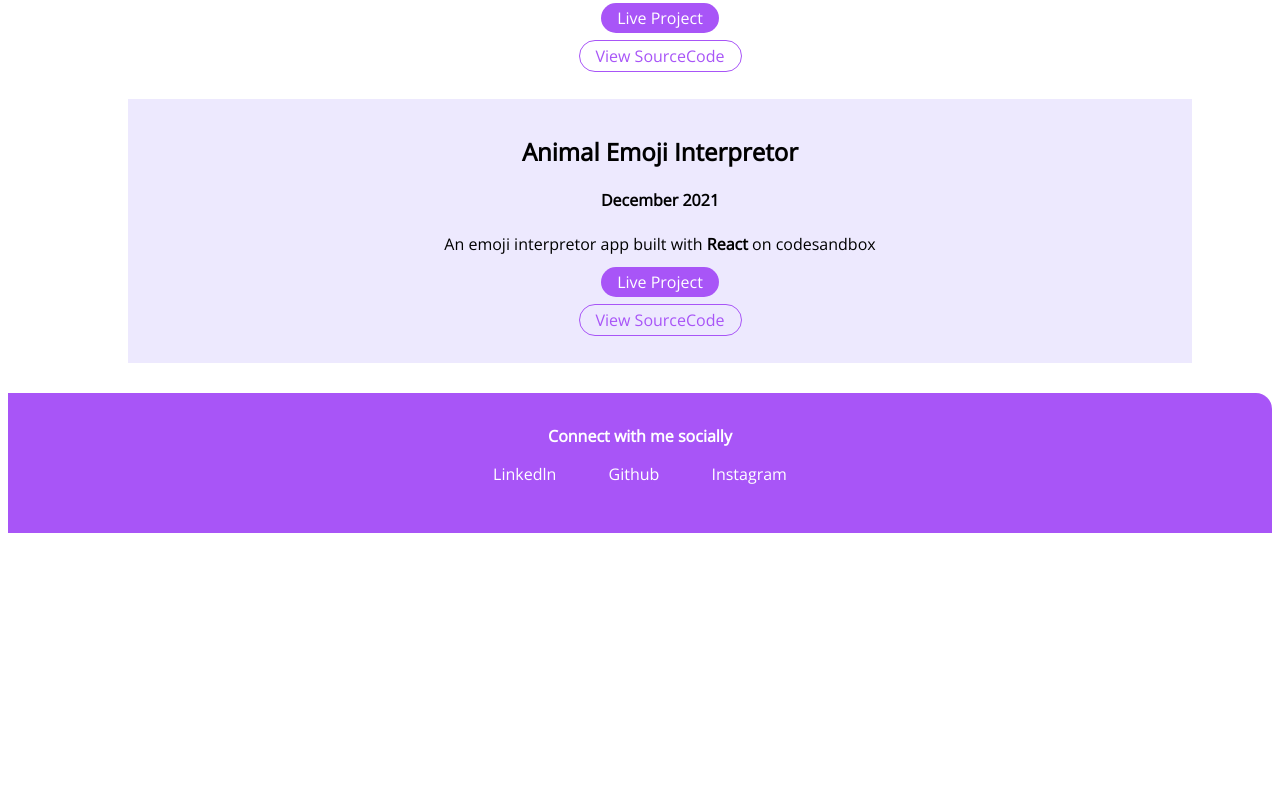
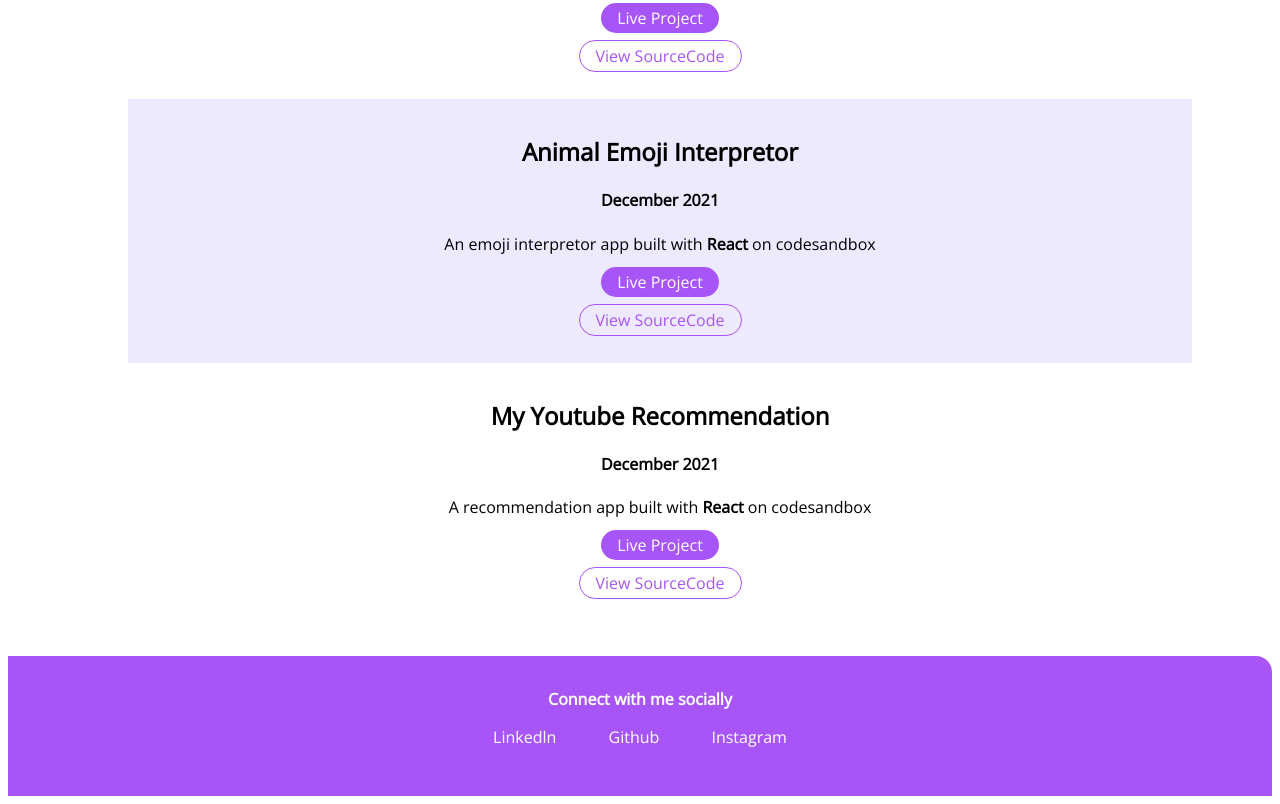
Before and after one commit to srishtigautam21/neogcamp-lesson-3, a plain HTML site: page projects.html in a window 1280 px wide. Shown: the part 1523-2327 px from the top of the page. Before the commit the page ends 2064 px from the top, so only its background shows below. Drawn offline with nearby package versions, Linux system fonts and the light colour scheme.

Commit message:
added favYoutuber app

```diff
--- a/projects.html
+++ b/projects.html
@@ -80,6 +80,15 @@
                      href="https://csb-wk07w.netlify.app/">Live Project</a></p>
                  <p><a class="link link-secondary"
                      href="https://github.com/srishtigautam21/AnimalEmoji">View SourceCode</a></p>
+            </section>
+
+            <section class="section">
+                <h1>My Youtube Recommendation</h1>
+                <h4>December 2021</h4>
+                <p>A recommendation app built with<strong> React </strong> on codesandbox</p>
+                <p><a class="link link-primary" href="https://csb-55swb.netlify.app/">Live Project</a></p>
+                <p><a class="link link-secondary" href="https://github.com/srishtigautam21/MyYoutubeRecommendation">View SourceCode</a></p>
+            </section>
 
         </div>
    </ul>
```
